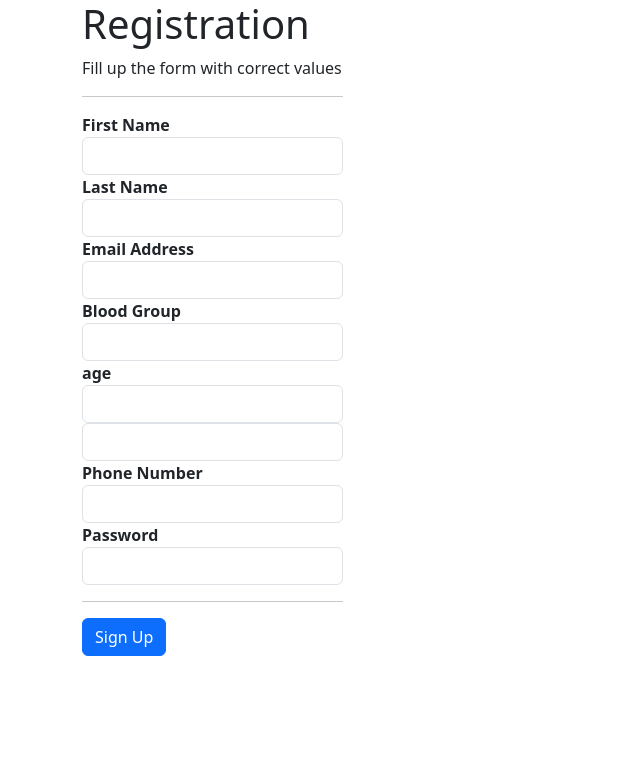
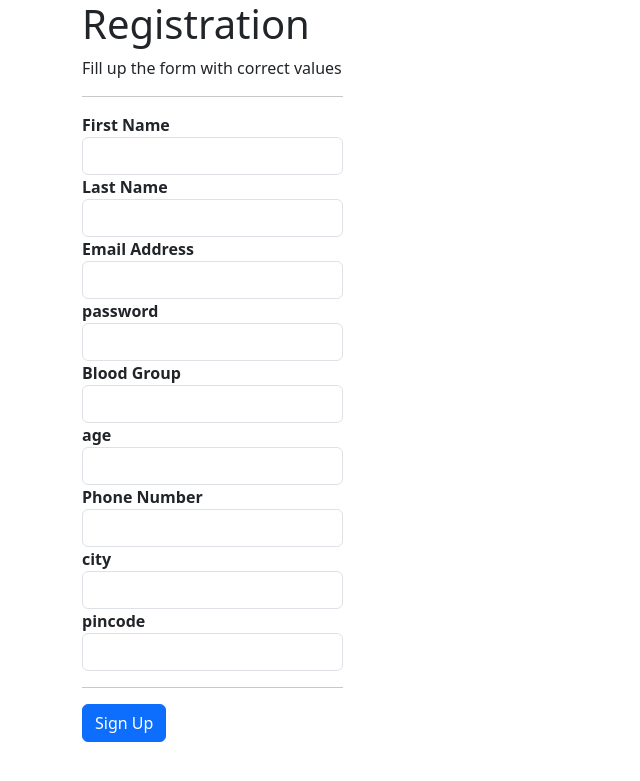
Before and after one commit to IBM-EPBL/IBM-Project-15686-1659603051, a PHP site: page /registration.php in a window 1280 px wide. Shown: the top 781 px of the page, without its empty margins (0-640 px from the left). Run offline with PHP 8.4, Linux system fonts and the light colour scheme; some libraries are stand-ins or nearby versions.

Commit message:
Update registration.php

```diff
--- a/Project development phase/sprint 1/registration.php
+++ b/Project development phase/sprint 1/registration.php
@@ -31,17 +31,21 @@ require_once('config.php');
 
                       <label for="email"><b>Email Address</b></label>
                      <input class="form-control" id="email" type="email" name="email" required>
+                         <label for="password"><b>password</b></label>
+                <input class="form-control" id="password" type="password" name="password" required>
+
                              <label for="Blood Group"><b>Blood Group</b></label>
                 <input class="form-control" id="Blood Group" type="text" name="Blood Group" required>
-<label for="Age"><b>age</b></label>
-                  <input class="form-control" id="Age" type="int" name="Age" required>
-                <input class="form-control" id="password" type="password" name="password" required>
+                           <label for="Age"><b>age</b></label>
+                  <input class="form-control" id="Age" type="text" name="Age" required>
 
                  <label for="Phonenumber"><b>Phone Number</b></label>
                 <input class="form-control" id="phonenumber"  type="text" name="phonenumber" required>
+                           <label for="city"><b>city</b></label>
+                  <input class="form-control" id="city" type="text" name="city" required>
+                           <label for="pincode"><b>pincode</b></label>
+                  <input class="form-control" id="pincode" type="text" name="pincode" required>
 
-                <label for="Password"><b>Password</b></label>
-                <input class="form-control" id="password" type="password" name="password" required>
 
                 <hr class="mb-3">
                  <input class="btn btn-primary" type="submit" id="register" name="create" value="Sign Up">
@@ -62,8 +66,11 @@ require_once('config.php');
                         var firstname   = $('#firstname').val();
                         var lastname    = $('#lastname').val();
                         var email       = $('#email').val();
+                        var password    = $('#password').val();
+                        var bloodgroup  = $('#bloodgroup').val();
                         var phonenumber = $('#phonenumber').val();
-                        var password    = $('#password').val();
+                        var city        = $('#city').val();
+                        var pincode     = $('#pincode').val();
 
                                 e.preventDefault();
 
```
